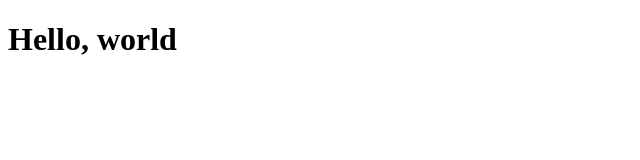
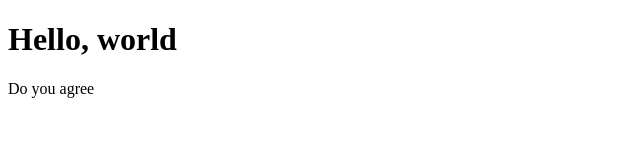
Before and after one commit to Jacobojijo/hello, a plain HTML site: page index.html in a window 1280 px wide. Shown: the whole page, without its empty margins (0-640 px from the left). Drawn offline with Linux system fonts and the light colour scheme.

Commit message:
add a line

```diff
--- a/index.html
+++ b/index.html
@@ -8,5 +8,6 @@
 </head>
 <body>
     <h1>Hello, world</h1>
+    <p>Do you agree</p>
 </body>
 </html>
```
